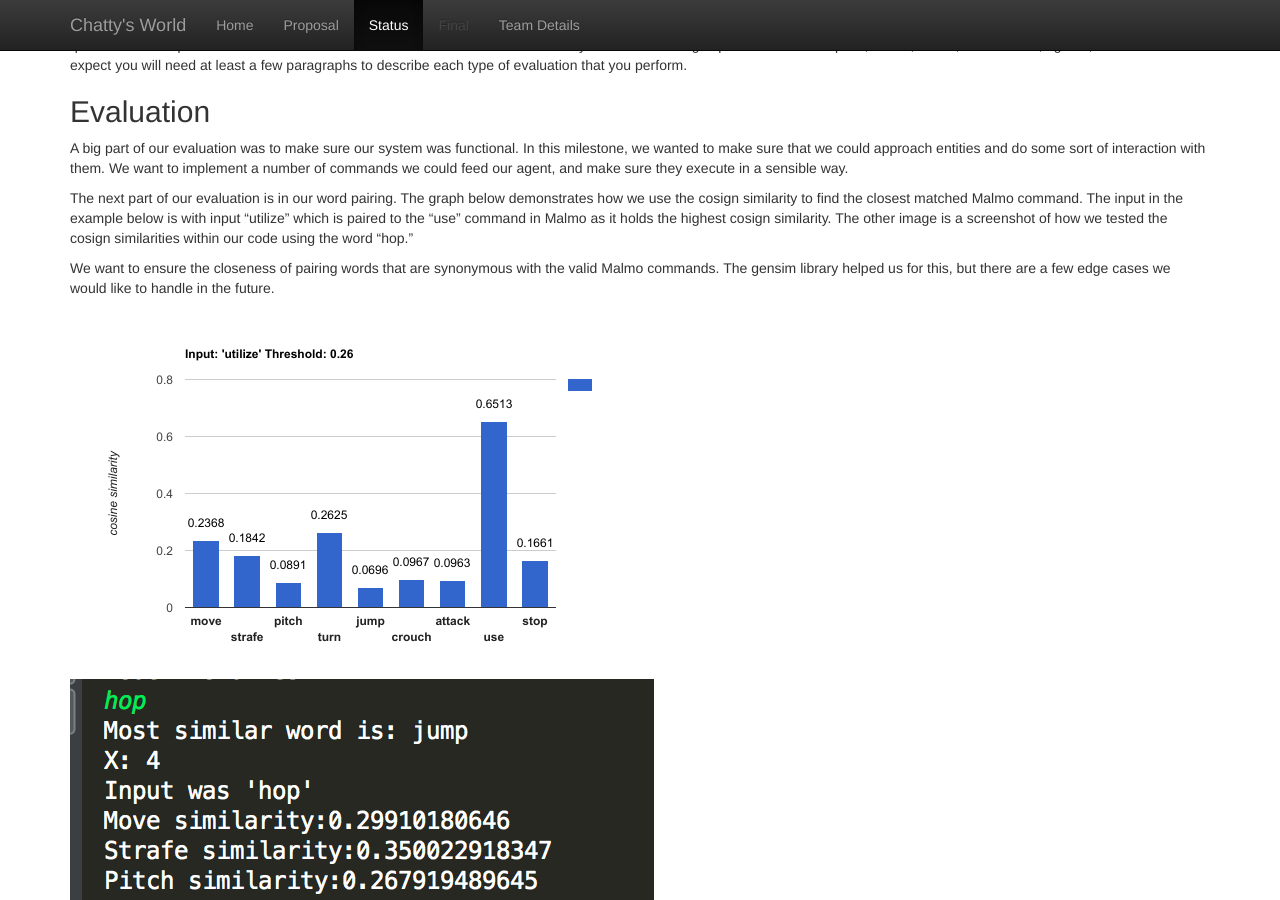
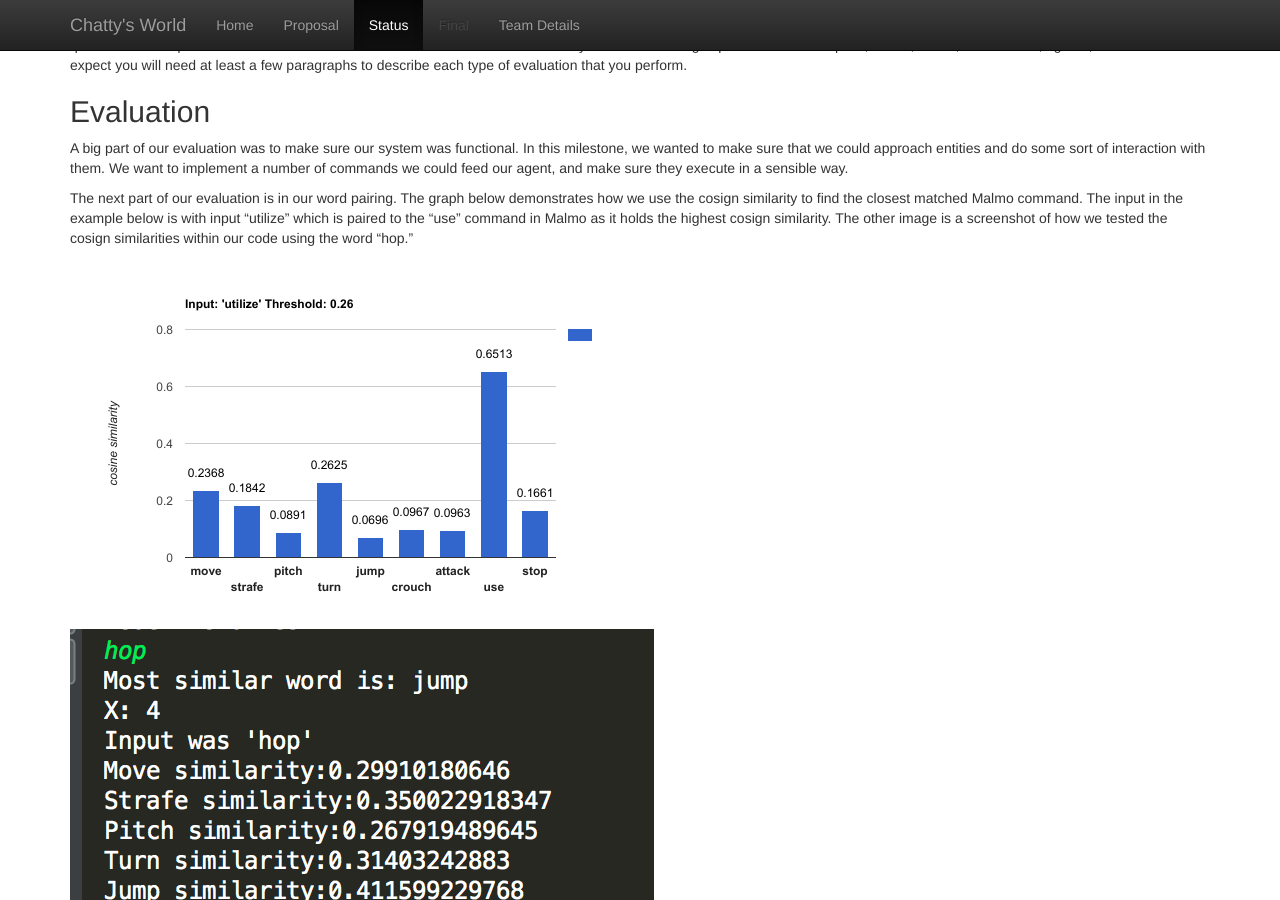
Before and after one commit to paulan94/Chattys-World, a Jekyll site: the page built from docs/status.md, in a window 1280 px wide and 900 px high, scrolled down 824 px. Built offline with Jekyll 4.4.1, drawn with Linux system fonts in a browser that asks for light colours.

Commit message:
more changes

```diff
--- a/docs/status.md
+++ b/docs/status.md
@@ -33,8 +33,6 @@ A big part of our evaluation was to make sure our system was functional. In this
 
 The next part of our evaluation is in our word pairing. The graph below demonstrates how we use the cosign similarity to find the closest matched Malmo command. The input in the example below is with input "utilize" which is paired to the "use" command in Malmo as it holds the highest cosign similarity. The other image is a screenshot of how we tested the cosign similarities within our code using the word "hop."
 
-We want to ensure the closeness of pairing words that are synonymous with the valid Malmo commands. The gensim library helped us for this, but there are a few edge cases we would like to handle in the future.
-
 ![Chart](utilizechart.png)
 ![Chart](hopcode.png)
 
```
